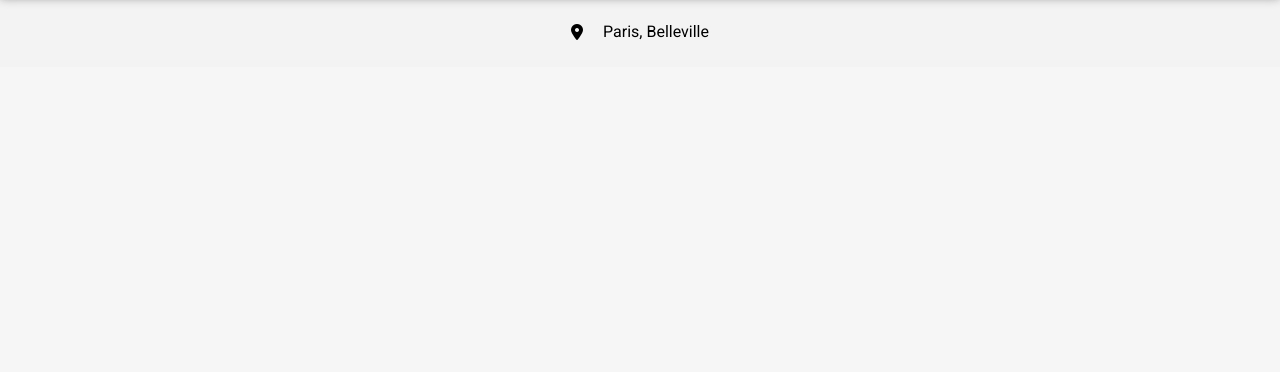
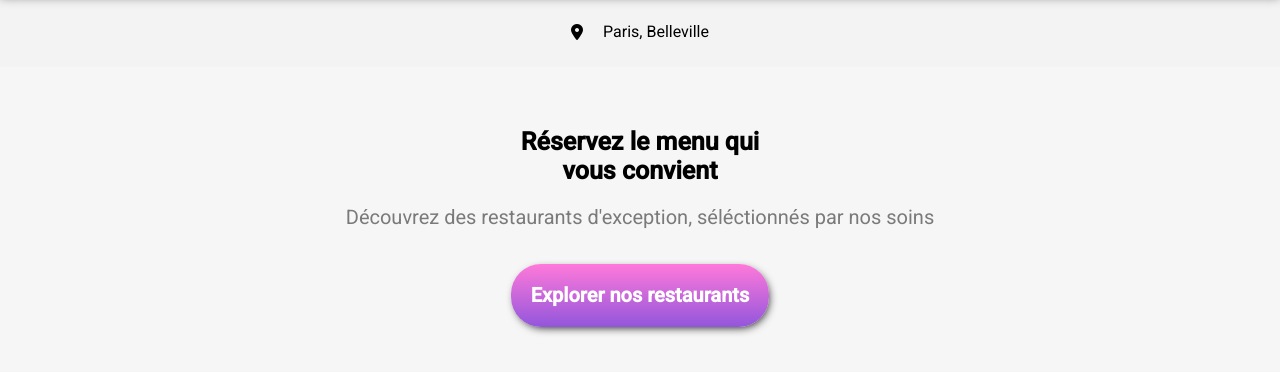
Before and after one commit to jelenabojovic/JelenaBojovic_P3_14012022, a plain HTML site: page index.html in a window 1280 px wide. Shown: the part 80-452 px from the top of the page. Drawn offline with Linux system fonts and the light colour scheme; a web font is replaced by a local one.

Commit message:
hero section and gradient button

```diff
--- a/index.html
+++ b/index.html
@@ -18,10 +18,18 @@
     <!--main-->
     <main>
     <!--location-->
-    <div class= "location">
-        <i class="fas fa-map-marker-alt"></i>
-        <p> Paris, Belleville </p>
-    </div>
+        <div class= "location">
+          <i class="fas fa-map-marker-alt"></i>
+          <p> Paris, Belleville </p>
+        </div>
+    <!--hero section-->
+        <section class= "hero">
+          <h2> Réservez le menu qui <br/> vous convient</h2>
+          <p> Découvrez des restaurants d'exception, séléctionnés par nos soins</p>
+          <button class= "gradient"> Explorer nos restaurants</button>
+        </section>
+
+
 
     </main>
 
--- a/style.css
+++ b/style.css
@@ -22,6 +22,7 @@ header .logo {
     margin:0;
     font-family: 'Shrikhand', cursive;
 }
+
 /*location*/
 .location {
     background-color: #f3f3f3;
@@ -31,8 +32,38 @@ header .logo {
     justify-content: center;
     align-items: center;
     gap: 20px;
-  }
+}
 
-  .location p {
-      font-size: 16px;
-  }
+.location p {
+    font-size: 16px;
+}
+
+  /*hero section*/
+.hero {
+    text-align: center;
+    padding: 40px 0px;
+}
+.hero h2 {
+    font-size: 25px;
+}
+.hero p {
+    font-size: 20px;
+    color: #7a7a7a;
+}
+.gradient {
+    color:white;
+    font-weight: bold;
+    font-size: 20px;
+    background: linear-gradient(180deg, #FF79DA  0%, #9356DC 100%);
+    border: none;
+    border-radius: 30px;
+    padding: 20px;
+    box-shadow: 2px 3px 10px -3px #000000;
+    margin-top: 15px;
+    cursor: pointer;
+}
+.gradient:hover {
+    opacity: 0.9;
+    transition: .3s;
+    box-shadow: 2px 3px 15px -3px #000000;
+}
```
